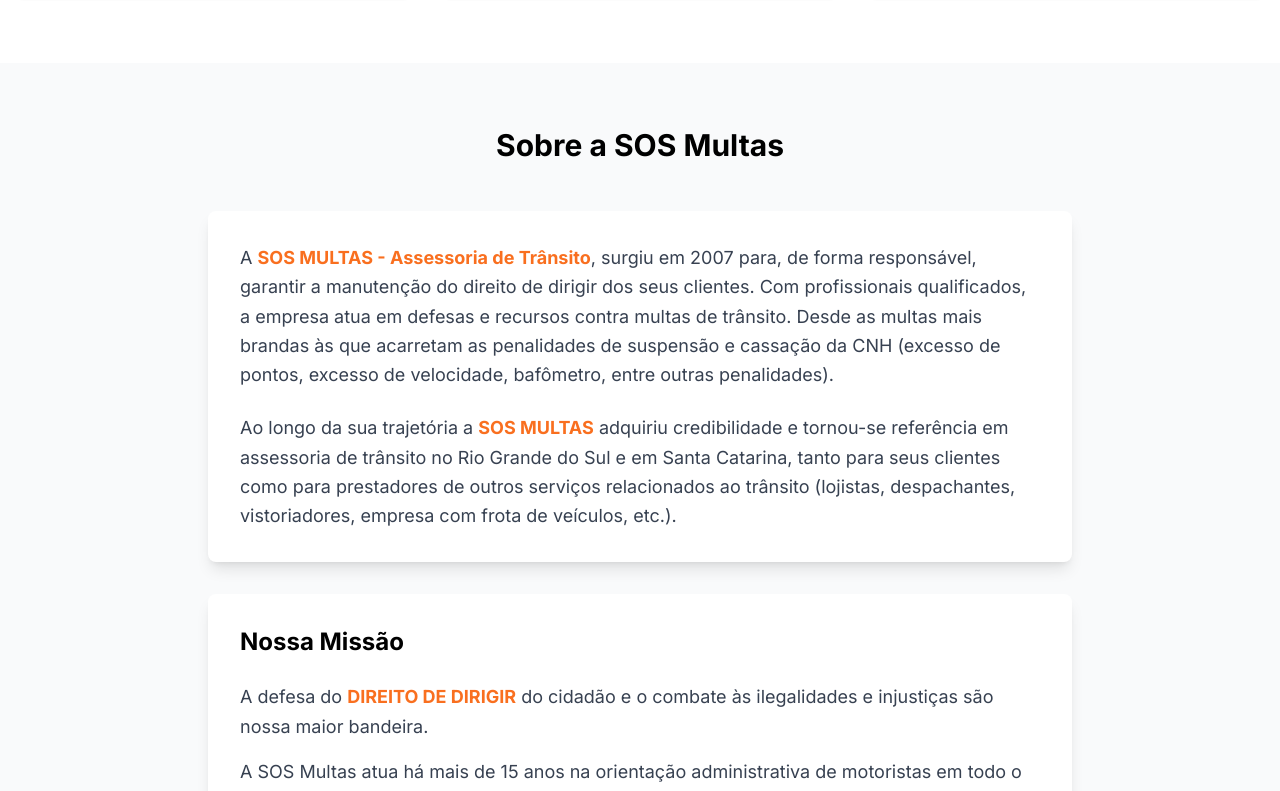
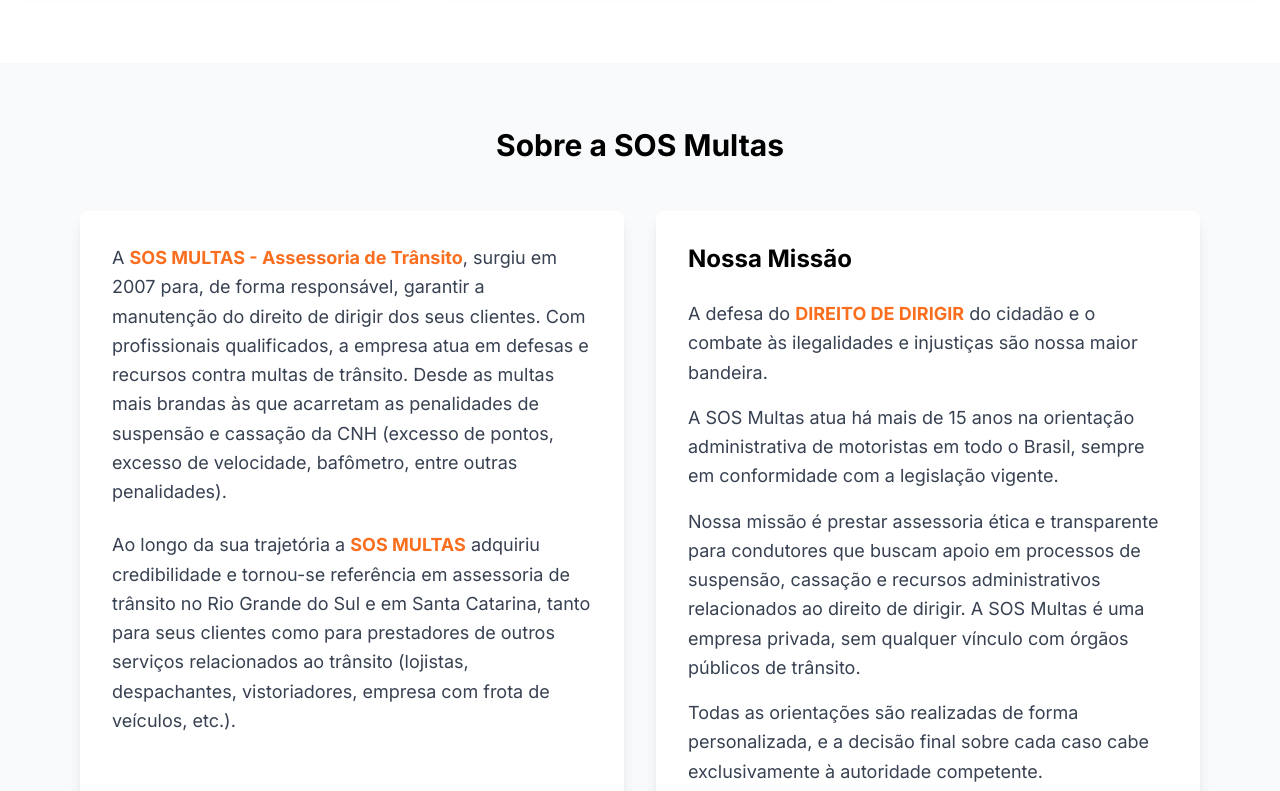
Before and after one commit to brendonalcantara97/multa-lead-flow, a React (Vite) app: page / in a window 1280 px wide. Shown: the part 2147-2938 px from the top of the page. Built offline with nearby package versions, Linux system fonts and the light colour scheme.

Commit message:
Layout: Adicionar divs lado a lado
Adiciona as duas divs lado a lado em `src/pages/Index.tsx` para melhorar o layout da página.

```diff
--- a/src/pages/Index.tsx
+++ b/src/pages/Index.tsx
@@ -538,9 +538,10 @@ const Index = () => {
 
       {/* Sobre a SOS Multas */}
       <section id="sobre-empresa" className="py-16 bg-gray-50">
-        <div className="container mx-auto px-4 max-w-4xl">
+        <div className="container mx-auto px-4 max-w-6xl">
           <h2 className="text-3xl font-bold text-center text-black mb-12">Sobre a SOS Multas</h2>
-          <div className="bg-white p-8 rounded-lg shadow-lg mb-8">
+          <div className="grid md:grid-cols-2 gap-8">
+            <div className="bg-white p-8 rounded-lg shadow-lg">
               <p className="text-gray-700 text-lg leading-relaxed">
                 A <strong className="text-orange-500">SOS MULTAS - Assessoria de Trânsito</strong>, surgiu em 2007 para, de forma responsável, garantir a manutenção do direito de dirigir dos seus clientes. Com profissionais qualificados, a empresa atua em defesas e recursos contra multas de trânsito. Desde as multas mais brandas às que acarretam as penalidades de suspensão e cassação da CNH (excesso de pontos, excesso de velocidade, bafômetro, entre outras penalidades).
               </p>
@@ -563,6 +564,7 @@ const Index = () => {
               <p className="text-gray-700 text-lg leading-relaxed">
                 Todas as orientações são realizadas de forma personalizada, e a decisão final sobre cada caso cabe exclusivamente à autoridade competente.
               </p>
+            </div>
           </div>
         </div>
       </section>
```
Lines whose indentation alone changed are shown as unchanged.
